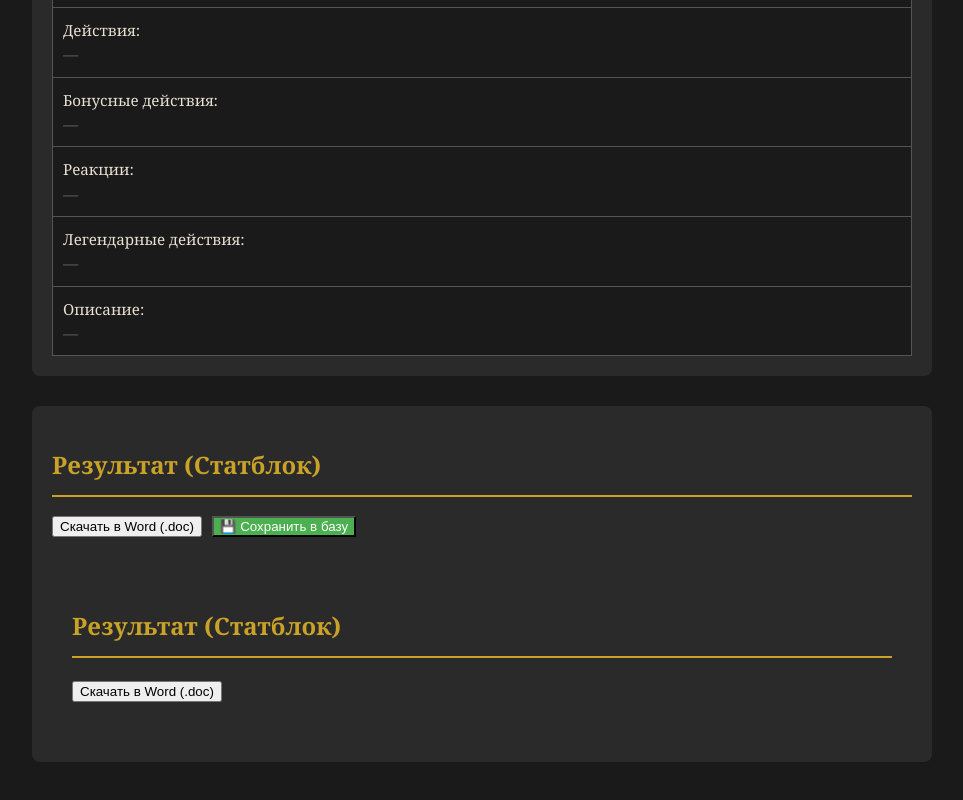
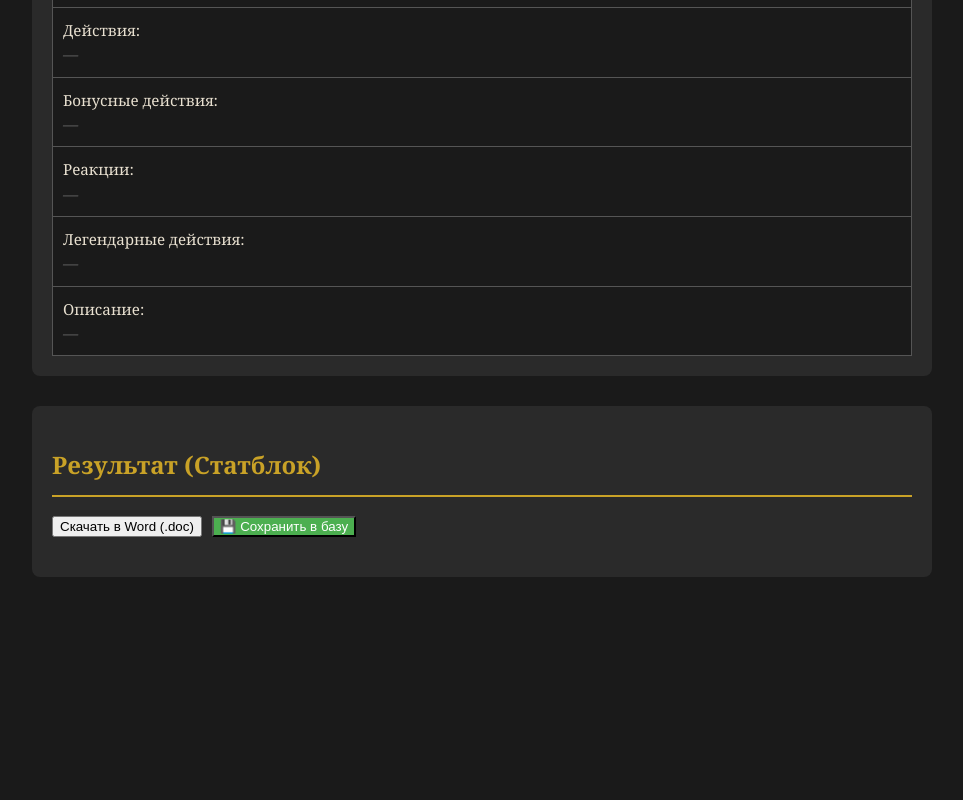
Before and after one commit to Kartunov/dnd7002.github.io, a plain HTML site: page monster.html in a window 1280 px wide. Shown: the part 2824-3624 px from the top of the page, without its empty margins (158-1121 px from the left). After the commit the page ends 3441 px from the top, so only its background shows below. Drawn offline with Linux system fonts and the light colour scheme.

Commit message:
удаление одной из кнопок

```diff
--- a/monster.html
+++ b/monster.html
@@ -521,14 +521,6 @@
         });
             </script>
 
-        <div class="table-container">
-        <h2>Результат (Статблок)</h2>
-
-        <!-- НОВАЯ КНОПКА ДЛЯ СКАЧИВАНИЯ -->
-        <button class="btn" id="download-word-btn" style="margin-bottom: 20px;">Скачать в Word (.doc)</button>
-
-        <table>
-
             <script>
                         // ==========================================
         // ЭКСПОРТ В WORD
```
